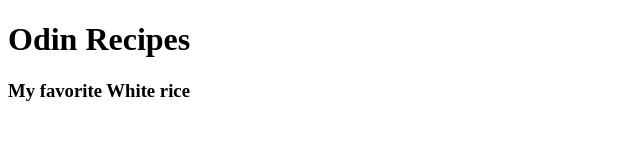
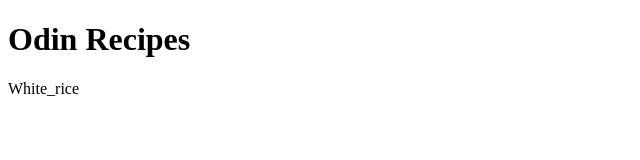
Before and after one commit to Lonzop97/odin-recipes, a plain HTML site: page index.html in a window 1280 px wide. Shown: the whole page, without its empty margins (0-640 px from the left). Drawn offline with Linux system fonts and the light colour scheme.

Commit message:
will this let me update?

```diff
--- a/index.html
+++ b/index.html
@@ -7,7 +7,7 @@
 </head>
 <body>
         <h1>Odin Recipes</h1>
-        <h3><a ref="recipes/white_rice.html">My favorite White rice</a></h3>
+        <a ref="/Recipes/white_rice.html">White_rice</a>
 
 </body>
 </html>
```
